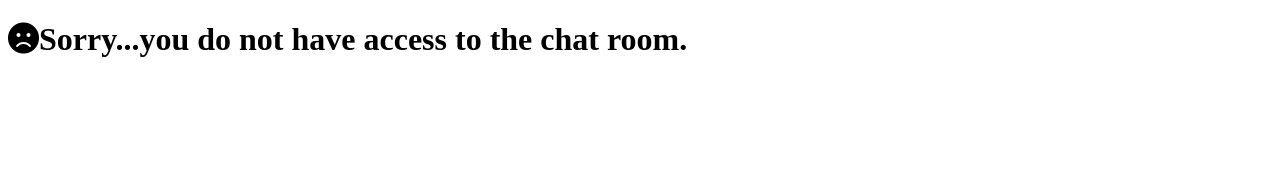
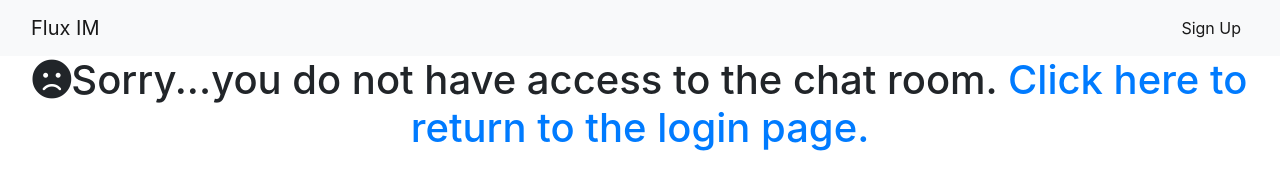
Before and after one commit to Dragontalker/mysql-socketio-chat-room, a website: page public/noaccess.html in a window 1280 px wide. Drawn offline with nearby package versions, Linux system fonts and the light colour scheme.

Commit message:
noaccess.html

```diff
--- a/public/assets/CSS/noaccess.css
+++ b/public/assets/CSS/noaccess.css
@@ -0,0 +1,3 @@
+h1 {
+    text-align: center;
+}
--- a/public/noaccess.html
+++ b/public/noaccess.html
@@ -5,9 +5,23 @@
   <meta http-equiv="X-UA-Compatible" content="IE=edge">
   <meta name="viewport" content="width=device-width, initial-scale=1.0">
   <title>FluxIM: No Access</title>
+  <link rel="stylesheet" href="https://stackpath.bootstrapcdn.com/bootstrap/5.0.0-alpha2/css/bootstrap.min.css" integrity="sha384-DhY6onE6f3zzKbjUPRc2hOzGAdEf4/Dz+WJwBvEYL/lkkIsI3ihufq9hk9K4lVoK" crossorigin="anonymous">
   <link rel="stylesheet" href="https://use.fontawesome.com/releases/v5.15.1/css/all.css">
+  <link rel="stylesheet" href="assets/CSS/noaccess.css">
 </head>
 <body>
-  <h1><i class="fas fa-frown"></i>Sorry...you do not have access to the chat room.</h1>
+  <nav class="navbar navbar-expand-lg navbar-light bg-light">
+    <div class="container-fluid">
+      <a class="navbar-brand" href="index.html">Flux IM</a>
+      <div id="navbarNav">
+        <ul class="navbar-nav">
+          <li class="nav-item">
+            <a class="nav-link active" aria-current="page" href="#">Sign Up</a>
+          </li>
+        </ul>
+      </div>
+    </div>
+  </nav>
+  <h1><i class="fas fa-frown"></i>Sorry...you do not have access to the chat room. <a href="index.html">Click here to return to the login page.</a></h1>
 </body>
 </html>
```
